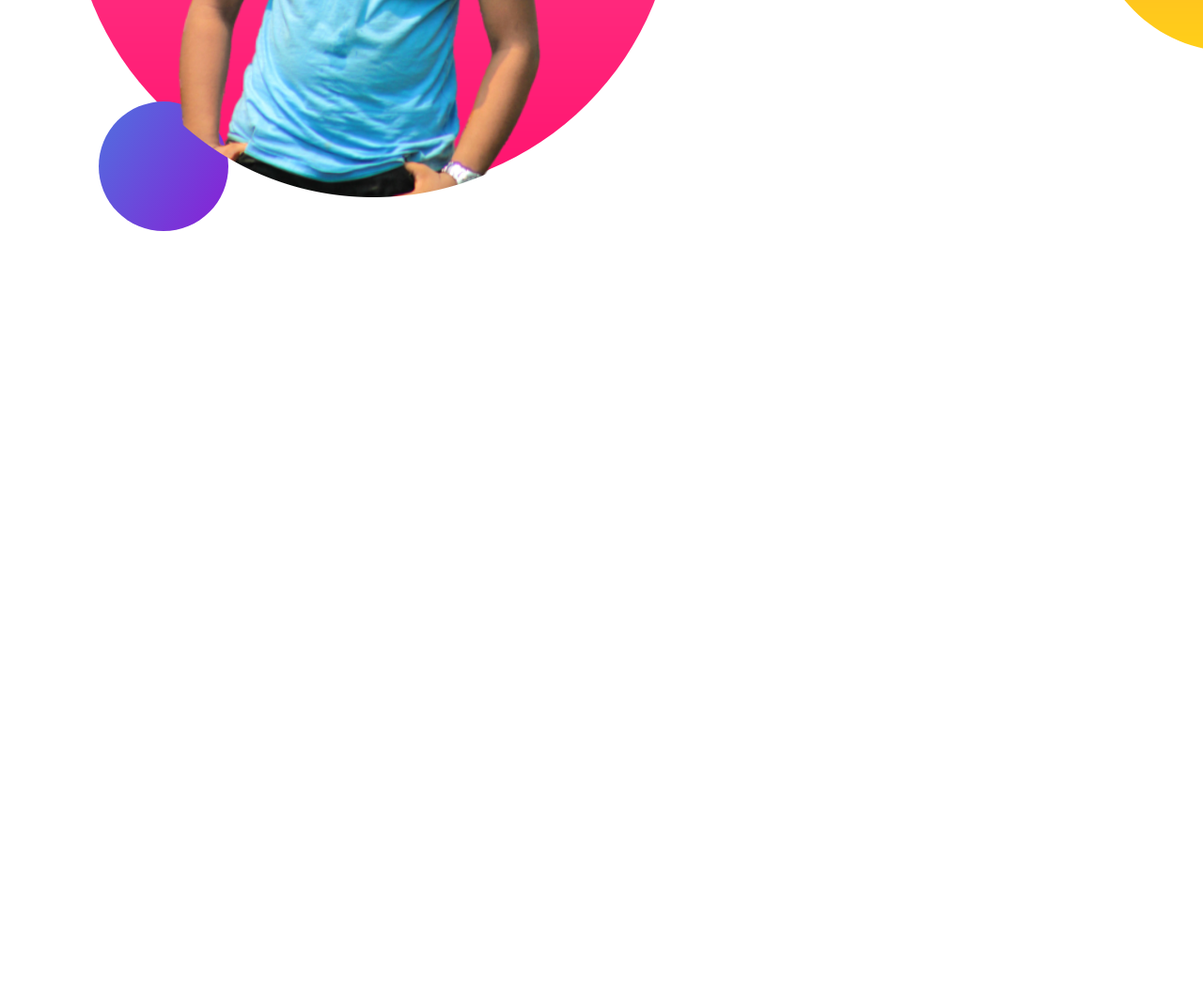
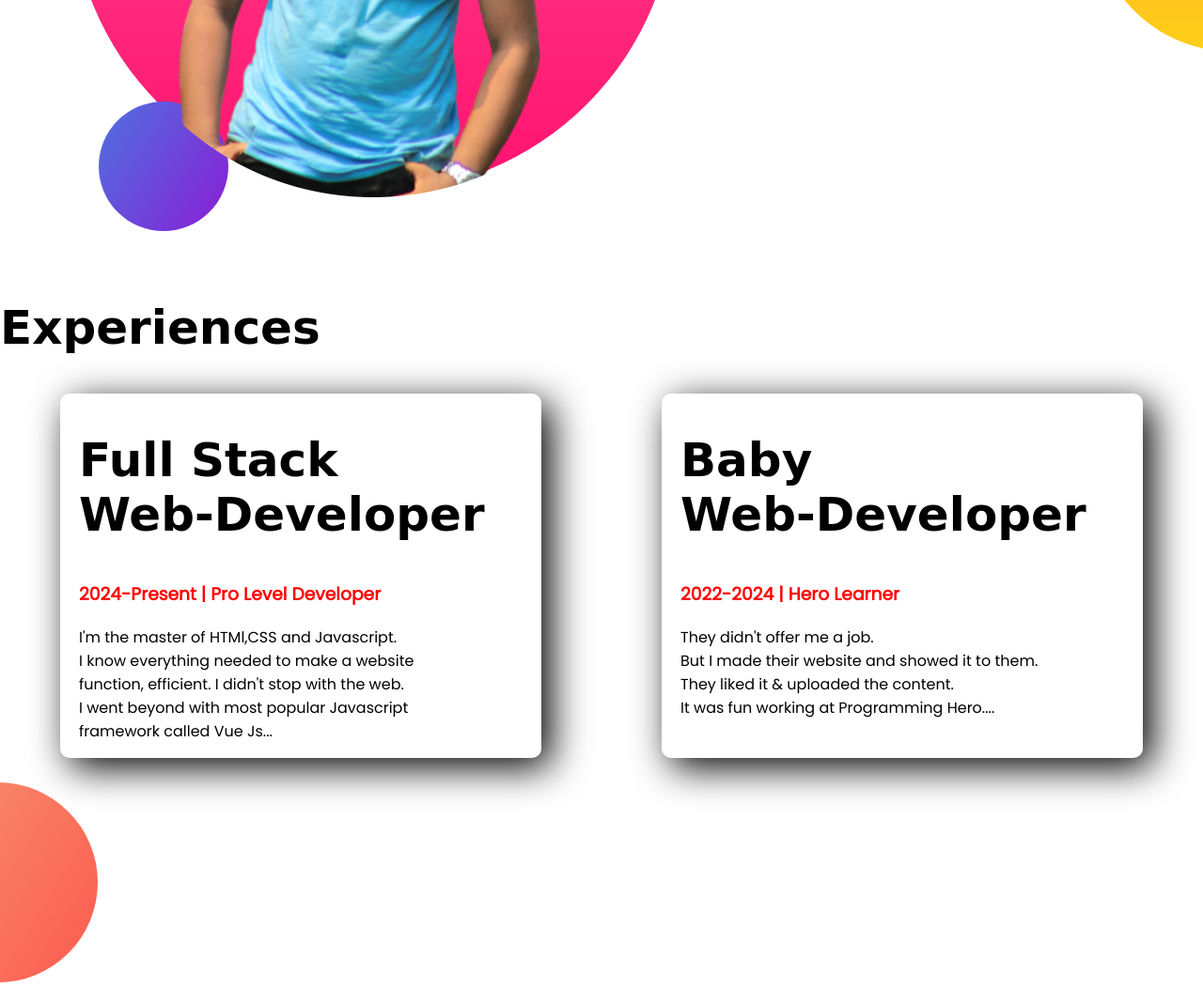
Before and after one commit to Abidapon/developer-portfolio, a plain HTML site: page index.html in a window 1280 px wide. Shown: the part 1210-2263 px from the top of the page at 94% size. Before the commit the page ends 1488 px from the top, so only its background shows below. Drawn offline with Linux system fonts and the light colour scheme; a web font is replaced by a local one.

Commit message:
finally complete

```diff
--- a/index.html
+++ b/index.html
@@ -24,7 +24,7 @@
 </head>
 
 <body>
-    <section class="top-banner">
+    <section class="top-banner flexibale-container">
         <div>
             <h1>WelcOme To</h1>
             <H1><span class="red">Abid ApOn</span> World...!</H1>
@@ -51,7 +51,7 @@
         </div>
 
     </section>
-    <section class="dream-big">
+    <section class="dream-big flexibale-container body">
         <div class="width">
             <img src="images/apon.png" alt="">
         </div>
@@ -59,19 +59,44 @@
         <div class="width">
             <h1>Dream Big</h1>
             <h2>Become A Web Developer</h2>
-            <br>
             <p>
                 I already learned the basic HTML & CSS. <br> Now, I can build any simple website easily. <br> My goal is
                 to become
                 a full stack Web-Developer & <br> learn advanced topics...
 
             </p>
-
-            <br>
-            <br>
             <a class="button" target="_bank" href="">DOWNLOAD RESUME</a>
         </div>
+    </section>
 
+    <section class="Experience-area">
+        <h1>Experiences</h1>
+
+
+        <div class="flexibale-container">
+            <div class="ex-item">
+
+                <h1 class="body">Full Stack <br> Web-Developer</h>
+                    <h3 class="lal">2024-Present | Pro Level Developer</h3>
+                    <p>I'm the master of HTMl,CSS and Javascript. <br> I know everything needed to make a website <br>
+                        function,
+                        efficient. I didn't stop with the web. <br> I went beyond with most popular Javascript
+                        <br>framework called Vue Js...
+                    </p>
+            </div>
+            <div class="ex-item">
+                <h1 class="body">Baby <br> Web-Developer</h1>
+                <h3 class="lal">2022-2024 | Hero Learner</h3>
+                <p>They didn't offer me a job. <br> But I made their website and showed it to them. <br> They liked it &
+                    uploaded
+                    the
+                    content. <br> It was fun working at Programming Hero....</p>
+            </div>
+
+        </div>
+        <div class="ex-area">
+            <img src="images/exp-bg.png" alt="">
+        </div>
     </section>
 
 
--- a/style.css
+++ b/style.css
@@ -11,8 +11,11 @@ body{
 .red{
     color: rgb(255, 217, 0);
 }
+.lal{
+    color: red;
+}
 
-section{
+.flexibale-container{
     display: flex;
 
 }
@@ -20,6 +23,21 @@ section{
 .width{
     width: 50%;
     padding: 2%;
+}
+.ex-item{
+    width: 40%;
+    margin-left: 5%;
+    margin-bottom: 2%;
+    margin-right: 5%;
+    padding-left: 20px;
+    border-radius: 10px;
+    box-shadow: 10px 10px 40px;
+}
+.ex-area{
+    background-repeat: no-repeat;
+    background-position: left;
+    margin-bottom: 0%;
+    position: ;
 }
 
 .dream-big{
```
